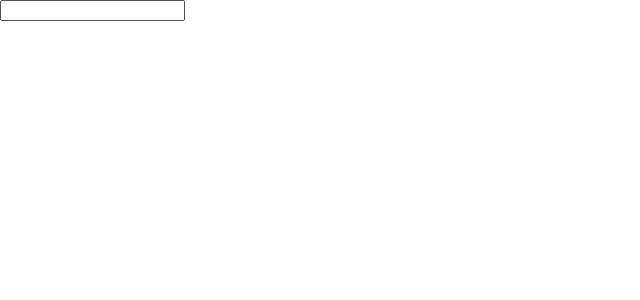
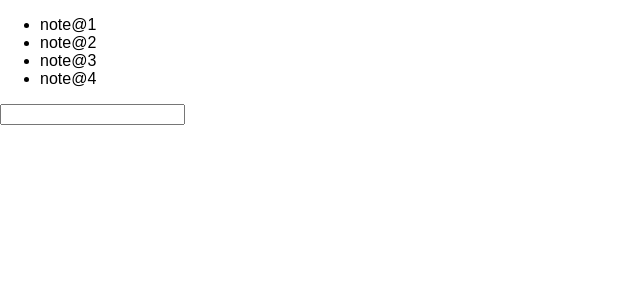
Before and after one commit to suwatnak/learning, a React (Create React App) app: page / in a window 1280 px wide. Shown: the top 300 px of the page, without its empty margins (0-640 px from the left). Built offline with nearby package versions, Linux system fonts and the light colour scheme.

Commit message:
setstate

```diff
--- a/src/App.js
+++ b/src/App.js
@@ -1,9 +1,26 @@
 import React, { Component } from 'react';
 
 class App extends Component {
+  state = {
+    notes: [
+      "note@1",
+      "note@2",
+      "note@3",
+      "note@4",
+    ]
+  }
   render() {
     return(
-      <input type="text" onChange={(e) => { console.log(e.target.value) }} />
+      <div>
+        <ul>
+          {
+            this.state.notes.map(
+              (note, index) => <li key={index}>{note}</li>
+            )
+          }
+        </ul>
+        <input type="text" onKeyUp={(e) => e.keyCode===13 && this.setState({notes: [...this.state.notes, e.target.value]})}/>
+      </div>
     )
   }
 }
```
